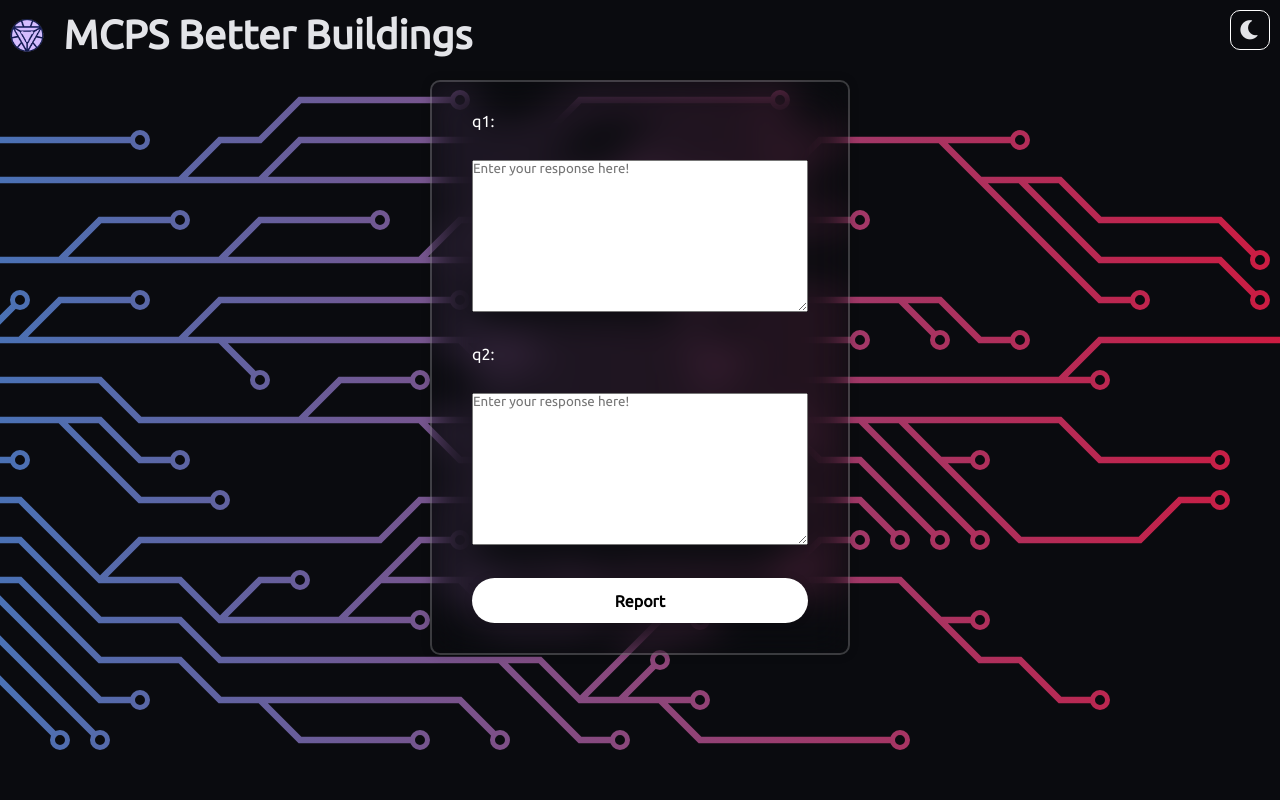
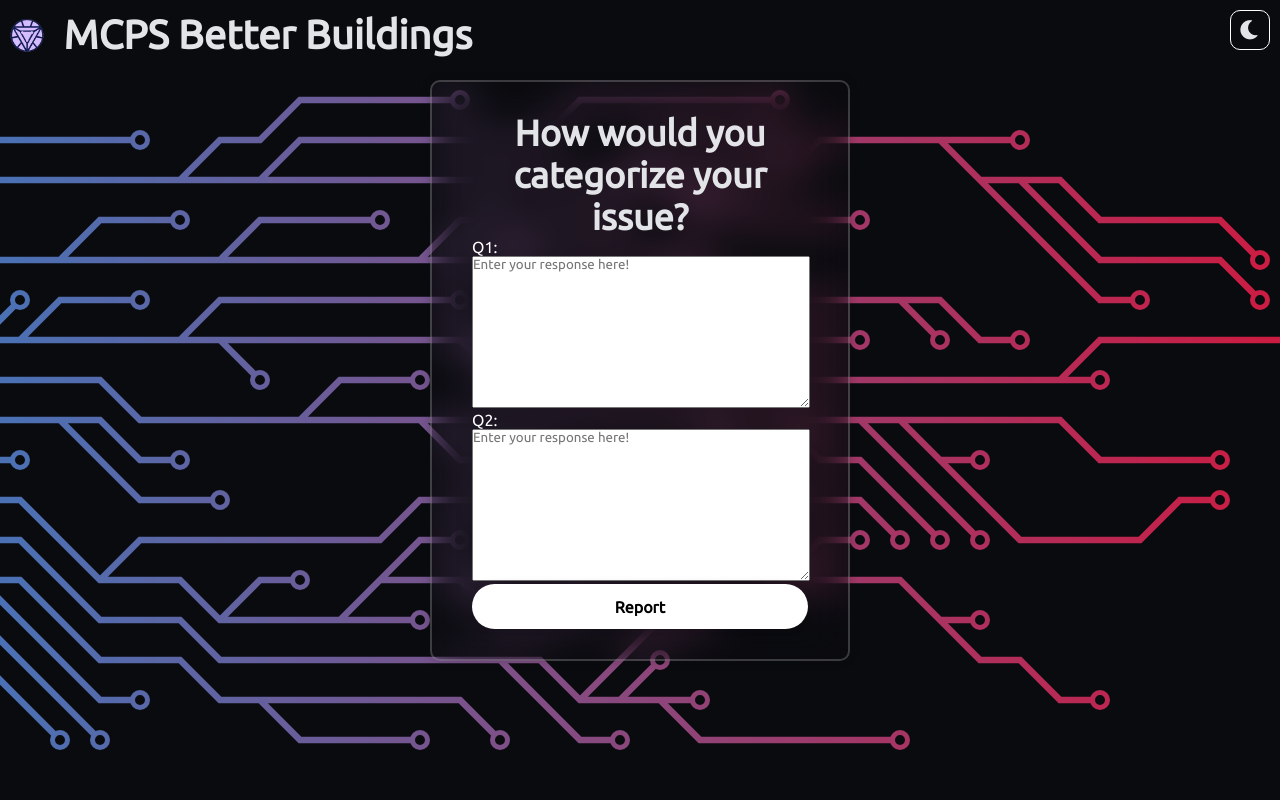
Before and after one commit to Scorchify/Better_Buildings-Legacy-, a Django app: page /reports/ in a window 1280 px wide. Run offline with Django 5.2, Linux system fonts and the light colour scheme.

Commit message:
it works im not complaining.

```diff
--- a/BetterBuildings/CORE/forms.py
+++ b/BetterBuildings/CORE/forms.py
@@ -1,5 +1,5 @@
 from django import forms
 
 class ReportingForm(forms.Form):
-    q1 = forms.CharField(label="q1", widget=forms.Textarea(attrs={"class": "input-box", "placeholder": "Enter your response here!"}))
-    q2 = forms.CharField(label="q2", widget=forms.Textarea(attrs={"class": "input-box", "placeholder": "Enter your response here!"}))
+    q1 = forms.CharField(widget=forms.Textarea(attrs={"class": "input-box", "placeholder": "Enter your response here!"}))
+    q2 = forms.CharField(widget=forms.Textarea(attrs={"class": "input-box", "placeholder": "Enter your response here!"}))
--- a/BetterBuildings/CORE/views.py
+++ b/BetterBuildings/CORE/views.py
@@ -17,6 +17,7 @@
 def reportPosted(request):
     q1_response = None
     q2_response = None
+    form = ReportingForm()
 
     if request.method == "POST":
         form = ReportingForm(request.POST)
--- a/BetterBuildings/templates/display.html
+++ b/BetterBuildings/templates/display.html
@@ -20,8 +20,8 @@
         <div id="theme-content" class="theme-content">
             <a href="#" onclick="setTheme('dark')">Dark Mode</a>
             <a href="#" onclick="setTheme('light')">Light Mode</a>
-            <a href="{% url 'reporting' %}">Reporting</a>
-            <a href="{% url 'home' %}">Issue Dashboard</a>
+            <a href="{% url 'reportPosted' %}">Reporting</a>
+            <a href="{% url 'home' %}">Login</a>
         </div>
     </div>
 
--- a/BetterBuildings/templates/index.html
+++ b/BetterBuildings/templates/index.html
@@ -20,7 +20,7 @@
         <div id="theme-content" class="theme-content">
             <a href="#" onclick="setTheme('dark')">Dark Mode</a>
             <a href="#" onclick="setTheme('light')">Light Mode</a>
-            <a href="{% url 'reporting' %}">Reporting</a>
+            <a href="{% url 'reportPosted' %}">Reporting</a>
             <a href="{% url 'display' %}">Issue Dashboard</a>
         </div>
     </div>
--- a/BetterBuildings/templates/reportPosted.html
+++ b/BetterBuildings/templates/reportPosted.html
@@ -20,8 +20,9 @@
         <div id="theme-content" class="theme-content">
             <a href="#" onclick="setTheme('dark')">Dark Mode</a>
             <a href="#" onclick="setTheme('light')">Light Mode</a>
-            <a href="{% url 'reporting' %}">Reporting</a>
-            <a href="{% url 'home' %}">Issue Dashboard</a>
+            <a href="{% url 'reportPosted' %}">Reporting</a>
+            <a href="{% url 'home' %}">Login</a>
+            <a href="{% url 'display'%}">Issue Dashboard</a>
         </div>
     </div>
 
--- a/BetterBuildings/templates/reporting.html
+++ b/BetterBuildings/templates/reporting.html
@@ -20,19 +20,28 @@
         <div id="theme-content" class="theme-content">
             <a href="#" onclick="setTheme('dark')">Dark Mode</a>
             <a href="#" onclick="setTheme('light')">Light Mode</a>
-            <a href="{% url 'home' %}">Issue Dashboard</a>
-            <a href="{% url 'reporting' %}">Reporting</a>
+            <a href="{% url 'home' %}">Login</a>
+            <a href="{% url 'display' %}">Issue Dashboard</a>
         </div>
     </div>
 
     <div class="wrapper">
-        <form action="/reports/" method="post">
+        <form method="POST">
             {% csrf_token %}
-            {{form}}
+            <h1>How would you categorize your issue?</h1>
+            {{ form.as_p }}
+            {% if form.errors %}
+                <ul>
+                    {% for field in form %}
+                        {% for error in field.errors %}
+                            <li>{{ field.label }}: {{ error }}</li>
+                        {% endfor %}
+                    {% endfor %}
+                </ul>
+            {% endif %}
             <button type="submit" class="btn">Report</button>
         </form>
     </div>
-
     <!--JavaScript-->
     <script>
         document.addEventListener('DOMContentLoaded', function() {
@@ -265,16 +274,6 @@
         body.light-mode .theme-content a {
             color: white; /* Ensure the theme content links remain white */
         }
-
-        .input-box textarea:focus {
-            border-width: 4.5px; /* Make the border thicker */
-            border-color: rgb(9, 7, 7); /* Change color when needed  */
-            box-shadow: 0 0 5px rgba(0, 0, 0, 0.5); /* Optional: Add a shadow effect */
-        }
-
-        body.light-mode .input-box textarea:focus {
-            border-color: rgba(0, 0, 0, 1); /* Change Color When Needed */
-        }
         .wrapper {
             width: 420px;
             background: transparent;
@@ -302,14 +301,9 @@
         body.light-mode .wrapper h1 {
             color: var(--text-light);
         }
+
         body.light-mode .wrapper h2 {
             color: var(--text-light);
-        }
-
-        .input-box {
-            position: relative;
-            width: 100%;
-            margin: 30px 0;
         }
 
         .wrapper .btn {
```
